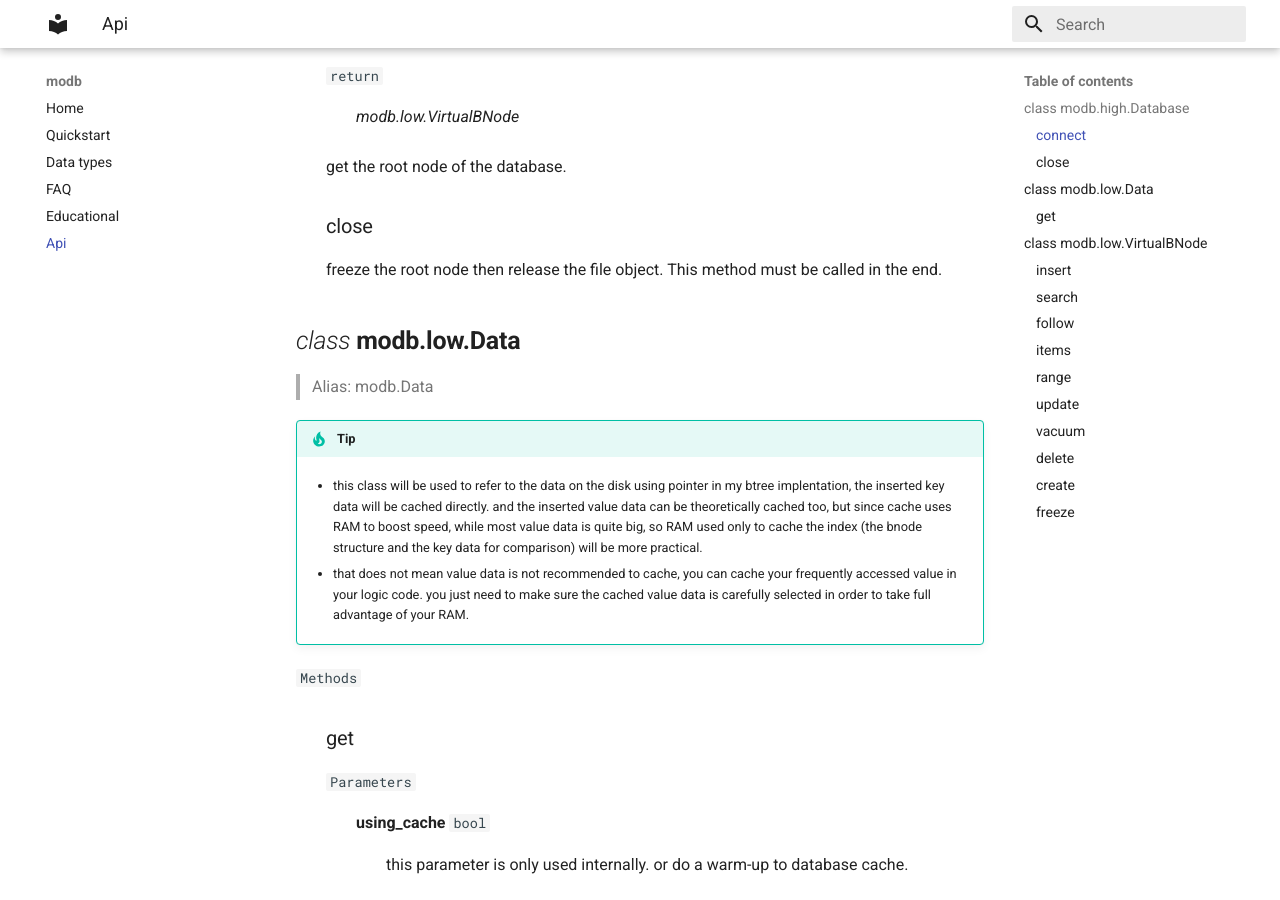
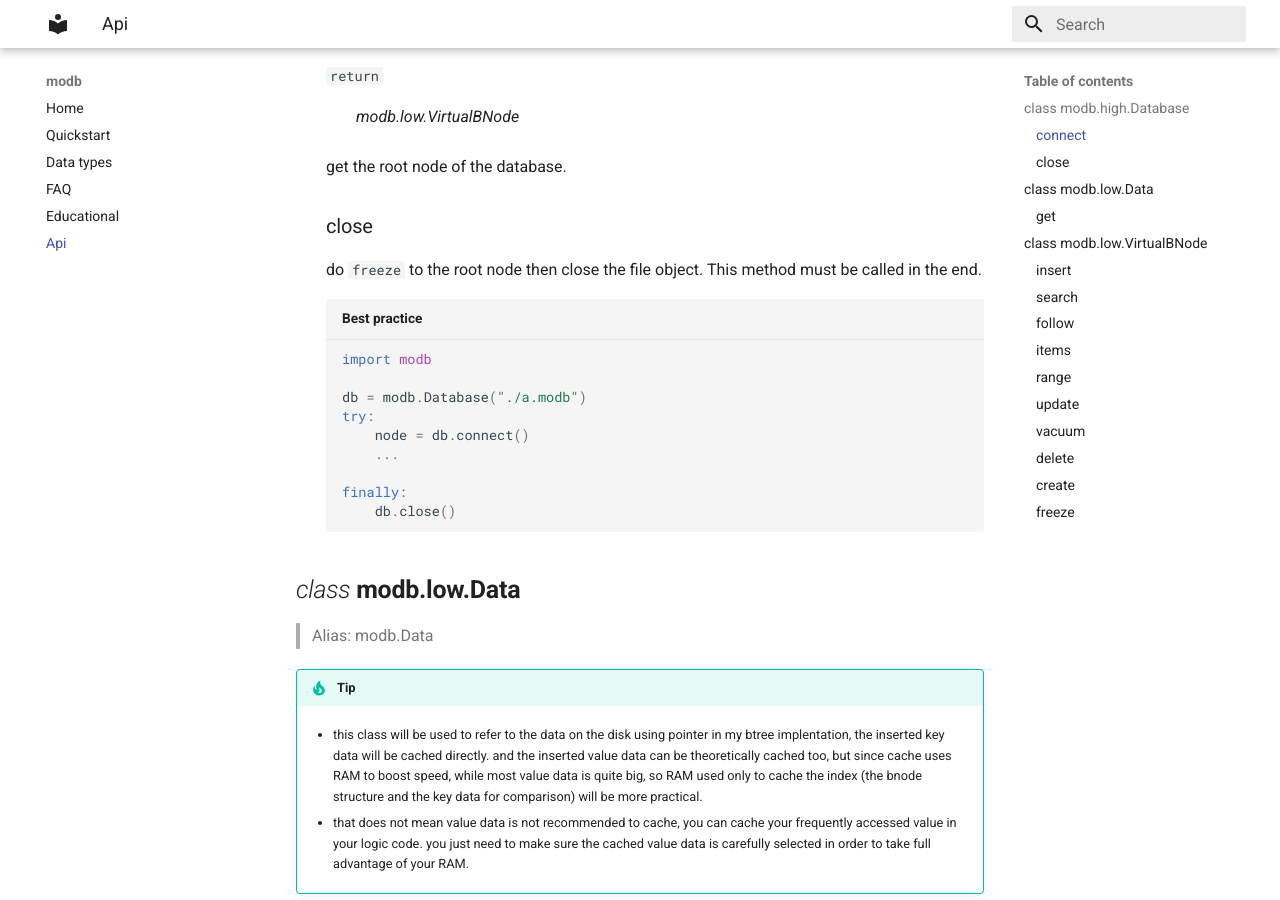
Before and after one commit to Darcy-C/modb, an MkDocs documentation site: the page built from docs/Api.md, in a window 1280 px wide and 900 px high, scrolled down 691 px. Built offline with MkDocs 1.6.1 and Material for MkDocs 9.7.7, drawn with Linux system fonts in a browser that asks for light colours.

Commit message:
`docs` update `Database.close`

````diff
--- a/docs/Api.md
+++ b/docs/Api.md
@@ -31,7 +31,19 @@
 
     ### close
 
-    freeze the root node then release the file object. This method must be called in the end.
+    do `freeze` to the root node then close the file object. This method must be called in the end.
+
+    ```python title="Best practice"
+    import modb
+
+    db = modb.Database("./a.modb")
+    try:
+        node = db.connect()
+        ...
+
+    finally:
+        db.close()
+    ```
 
 
 ## *class* **modb.low.Data**
````
Also changed, not shown: docs/Quickstart.md (+1 -0 lines).
